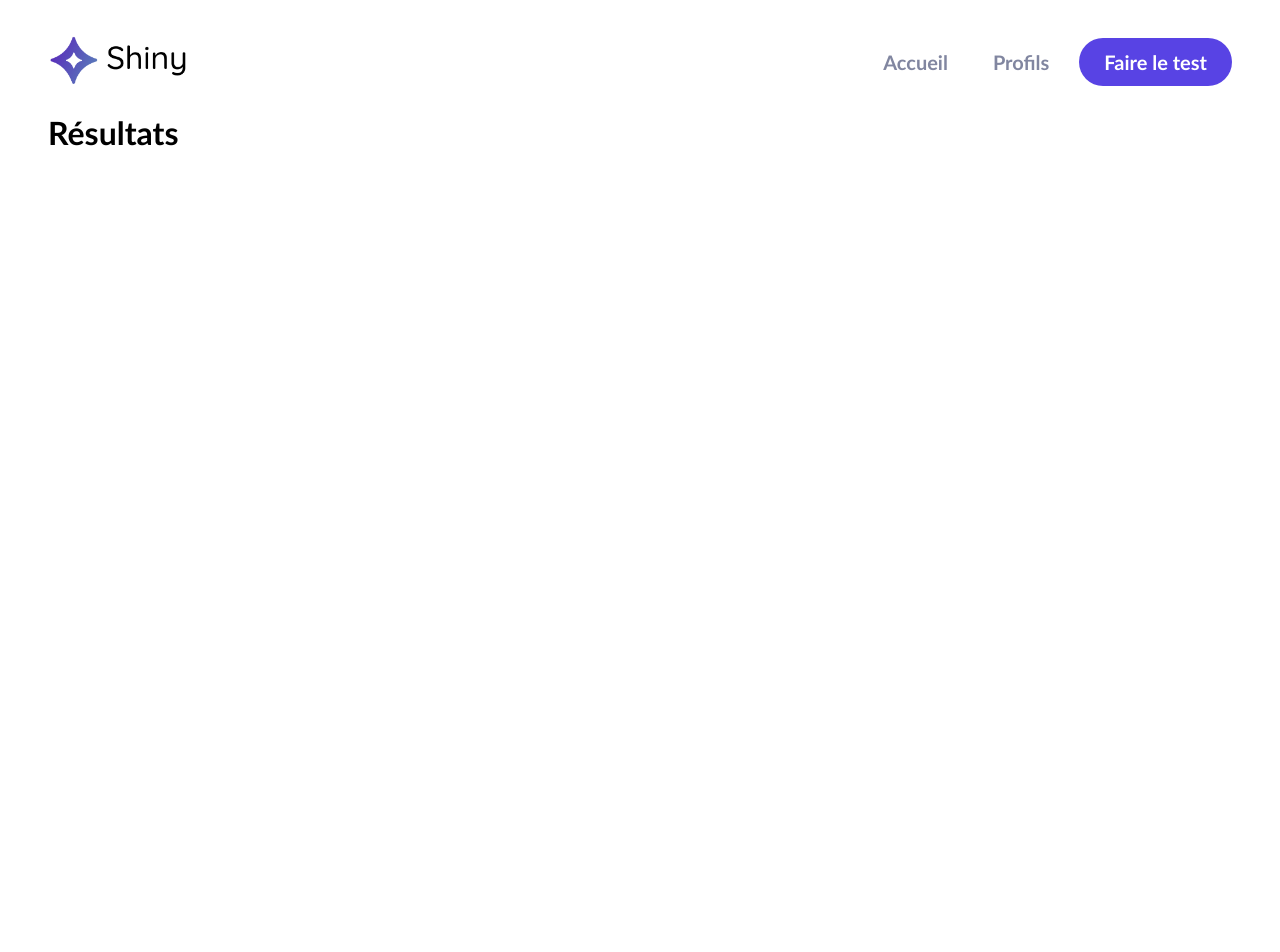
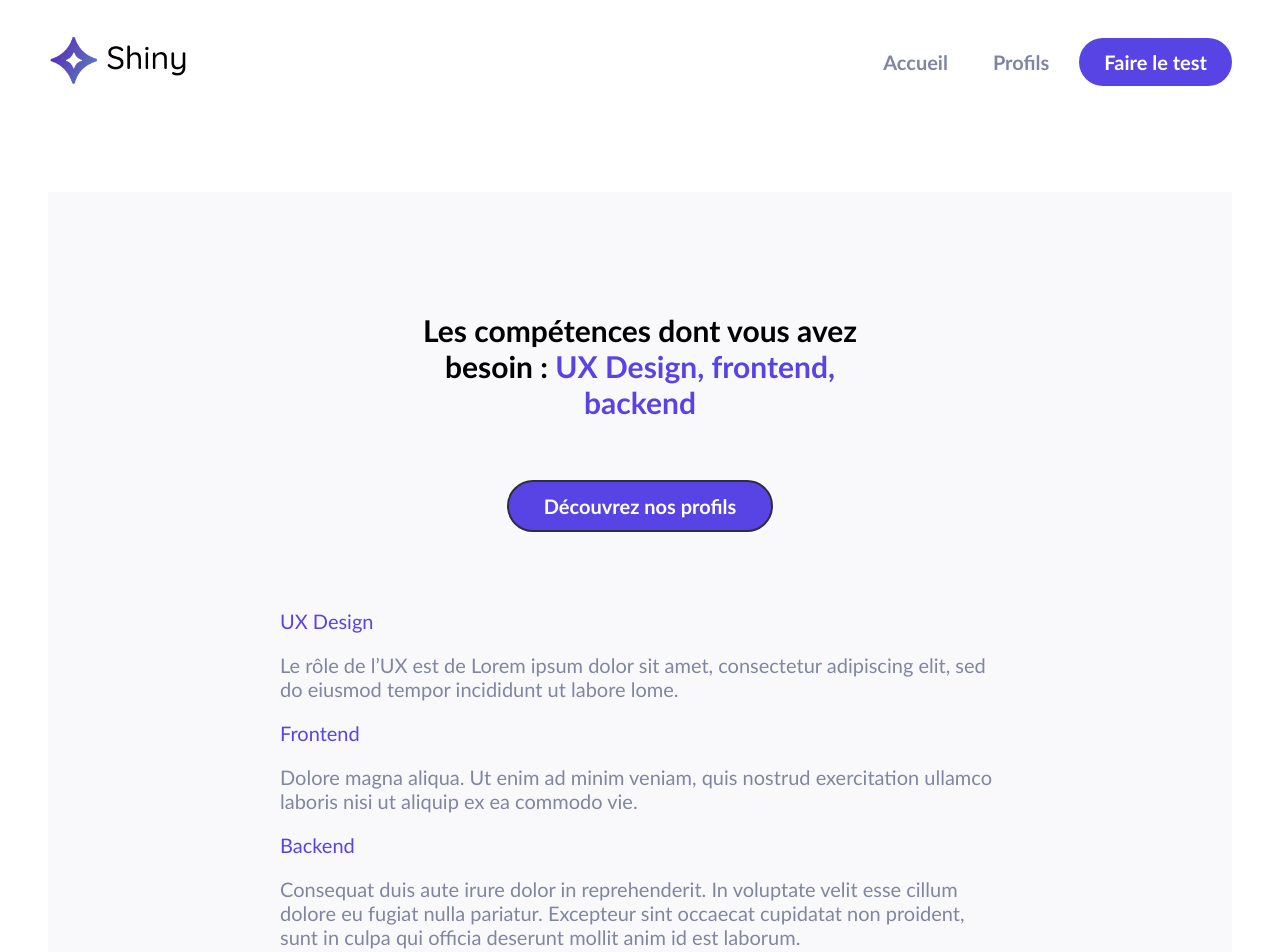
Before and after one commit to ourystd/shiny-agency, a React (Create React App) app: page /results in a window 1280 px wide. Shown: the top 952 px of the page. Before the commit the page ends 800 px from the top, so only its background shows below. Built offline with nearby package versions, Linux system fonts and the light colour scheme.

Commit message:
results page added

```diff
--- a/src/pages/Home.jsx
+++ b/src/pages/Home.jsx
@@ -4,7 +4,6 @@ import { Link } from "react-router-dom";
 
 const MainWrapper = styled.div`
   width: 100%;
-  flex: 1;
   margin-top: 100px;
   padding: 30px 70px;
   padding-bottom: 100px;
--- a/src/pages/Results.jsx
+++ b/src/pages/Results.jsx
@@ -1,8 +1,100 @@
+import { Link } from "react-router-dom";
+import styled from "styled-components";
+
+const MainWrapper = styled.div`
+  width: 100%;
+  flex: 1;
+  margin-top: 100px;
+  padding: 100px 70px;
+
+  background-color: #f9f9fc;
+`;
+
+const ContentWrapper = styled.div`
+  display: flex;
+  flex-direction: column;
+  align-items: center;
+  max-width: 720px;
+  margin: 0 auto;
+`;
+
+const NeededProfiles = styled.h1`
+  max-width: 500px;
+  font-size: 30px;
+  margin-bottom: 60px;
+  text-align: center;
+
+  & span {
+    color: #5843e4;
+  }
+`;
+
+const LinkToProfiles = styled(Link)`
+  background-color: #5843e4;
+  color: #fff;
+  border: none;
+  border-radius: 30px;
+  padding: 12px 35px;
+  font-size: 20px;
+  font-weight: 700;
+  border: 2px solid #2f2e41;
+  text-decoration: none;
+  margin-bottom: 60px;
+  transition: 0.35s;
+
+  &:hover {
+    background-color: #2f2e41;
+    box-shadow: 2px 2px 15px 2px #e2e3e9;
+  }
+`;
+
+const ProfilesDetails = styled.div`
+  p,
+  h2 {
+    font-size: 20px;
+    font-weight: 300;
+  }
+
+  p {
+    color: #8186a0;
+  }
+`;
+
+const ProfileTitle = styled.h2`
+  color: #5843e4;
+`;
+
 const Results = () => {
   return (
-    <div>
-      <h1>Résultats</h1>
-    </div>
+    <MainWrapper>
+      <ContentWrapper>
+        <NeededProfiles>
+          Les compétences dont vous avez besoin :{" "}
+          <span>UX Design, frontend, backend</span>
+        </NeededProfiles>
+        <LinkToProfiles to="/freelances">Découvrez nos profils</LinkToProfiles>
+
+        <ProfilesDetails>
+          <ProfileTitle>UX Design</ProfileTitle>
+          <p>
+            Le rôle de l’UX est de Lorem ipsum dolor sit amet, consectetur
+            adipiscing elit, sed do eiusmod tempor incididunt ut labore lome.
+          </p>
+          <ProfileTitle>Frontend</ProfileTitle>
+          <p>
+            Dolore magna aliqua. Ut enim ad minim veniam, quis nostrud
+            exercitation ullamco laboris nisi ut aliquip ex ea commodo vie.
+          </p>
+          <ProfileTitle>Backend</ProfileTitle>
+          <p>
+            Consequat duis aute irure dolor in reprehenderit. In voluptate velit
+            esse cillum dolore eu fugiat nulla pariatur. Excepteur sint occaecat
+            cupidatat non proident, sunt in culpa qui officia deserunt mollit
+            anim id est laborum.
+          </p>
+        </ProfilesDetails>
+      </ContentWrapper>
+    </MainWrapper>
   );
 };
 
```
